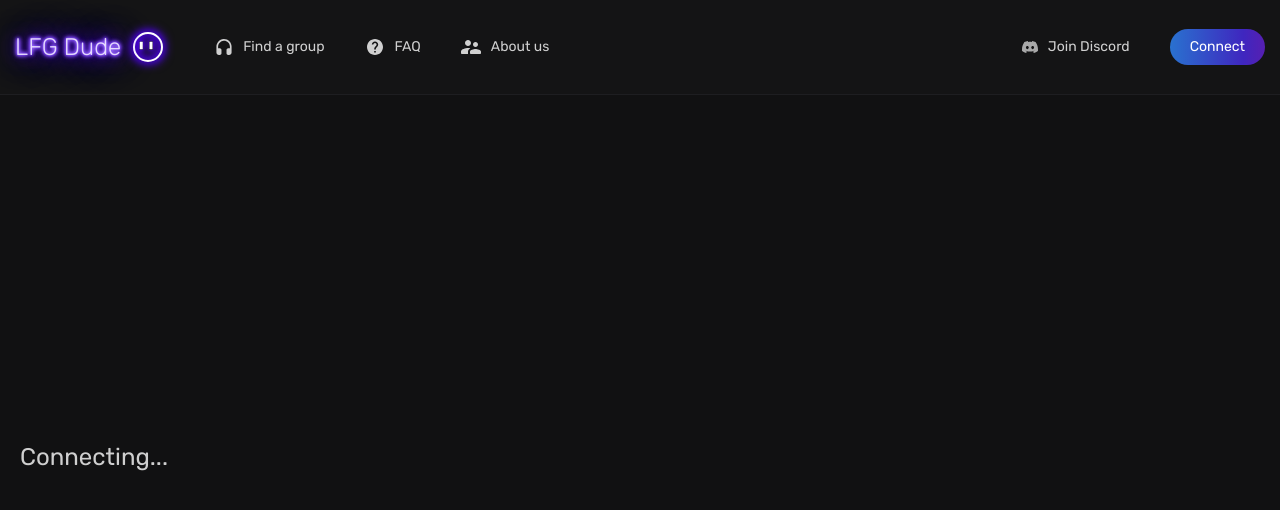
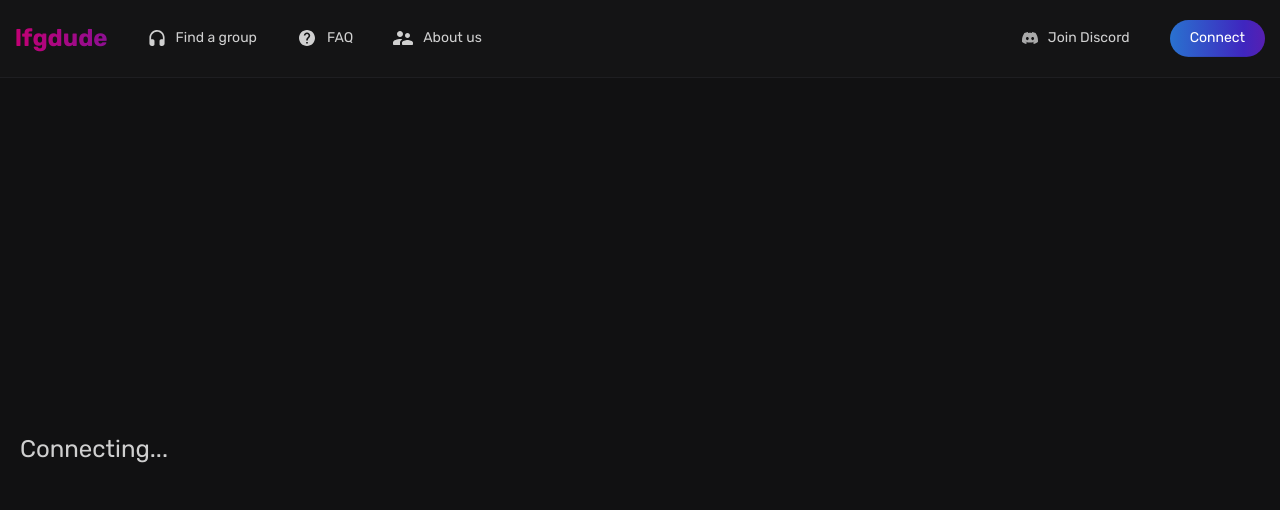
Before and after one commit to sumicet/lfgdude, a React (Create React App) app in the folder frontend/: page /connect in a window 1280 px wide. Shown: the top 510 px of the page. Built offline with nearby package versions, Linux system fonts and the light colour scheme; the HTML template or start-up script is replaced by a standard one.

Commit message:
change logo

```diff
--- a/frontend/src/components/NavigationBar.tsx
+++ b/frontend/src/components/NavigationBar.tsx
@@ -23,10 +23,10 @@ const NavigationBar: React.FC<NavigationBarProps> = () => {
             <div className='flex flex-row flex-1 max-w-[1440px] px-3 py-4'>
                 <div className='flex flex-1 items-center'>
                     <div className='flex items-center mr-6'>
-                        <Text size='extra-large' weight='light' theme='neon'>
-                            LFG Dude
+                        <Text size='extra-large' weight='bold' theme='colored'>
+                            {config.appName}
                         </Text>
-                        <Logo />
+                        {/* <Logo /> */}
                     </div>
 
                     {[
--- a/frontend/src/components/Text.tsx
+++ b/frontend/src/components/Text.tsx
@@ -3,7 +3,7 @@ import { memo } from 'react';
 interface TextProps {
     color?: 'extra-light' | 'dark' | 'extra-dark' | 'accent' | 'medium';
     weight?: 'bold' | 'light' | 'medium';
-    theme?: 'code' | 'neon';
+    theme?: 'code' | 'colored';
     size?: 'extra-large' | 'large' | 'small';
     className?: string;
     children: any;
@@ -47,7 +47,7 @@ const Text: React.FC<TextProps> = ({ color, weight, theme, size, className = '',
                     ? 'text-small'
                     : 'text-base'
             } ${theme === 'code' ? 'font-code' : 'font-text'} ${
-                theme === 'neon' && 'text-shadow-neon'
+                theme === 'colored' && 'gradient-text'
             } ${
                 weight === 'light'
                     ? 'font-light'
--- a/frontend/src/config.js
+++ b/frontend/src/config.js
@@ -3,4 +3,5 @@ export const config = {
     discordLink:
         process.env.REACT_APP_DISCORD_LINK ||
         `https://discord.com/api/oauth2/authorize?client_id=936013380580429824&redirect_uri=http%3A%2F%2Flocalhost%3A3000%2Fconnect&response_type=code&scope=identify`,
+    appName: 'lfgdude',
 };
--- a/frontend/src/index.css
+++ b/frontend/src/index.css
@@ -91,5 +91,20 @@ code {
                 rgb(28, 160, 217)
             );
         }
+
+        .gradient-text {
+            background-color: #f3ec78;
+            background-image: linear-gradient(
+                90deg,
+                rgb(194, 0, 116),
+                rgb(63, 38, 191),
+                rgb(28, 160, 217)
+            );
+            background-size: 500%;
+            -webkit-background-clip: text;
+            -moz-background-clip: text;
+            -webkit-text-fill-color: transparent;
+            -moz-text-fill-color: transparent;
+        }
     }
 }
--- a/frontend/tailwind.config.js
+++ b/frontend/tailwind.config.js
@@ -35,7 +35,7 @@ module.exports = {
                 light: '#1E1E21',
                 extraLight: '#34343F',
                 onDark: '#0D0D0D',
-                accent: '#7045de',
+                accent: 'rgb(194, 0, 116)',
                 textExtraLight: '#FFFFFF',
                 textLight: 'rgba(255, 255, 255, 0.8)',
                 textMedium: 'rgba(255, 255, 255, 0.6)',
```
